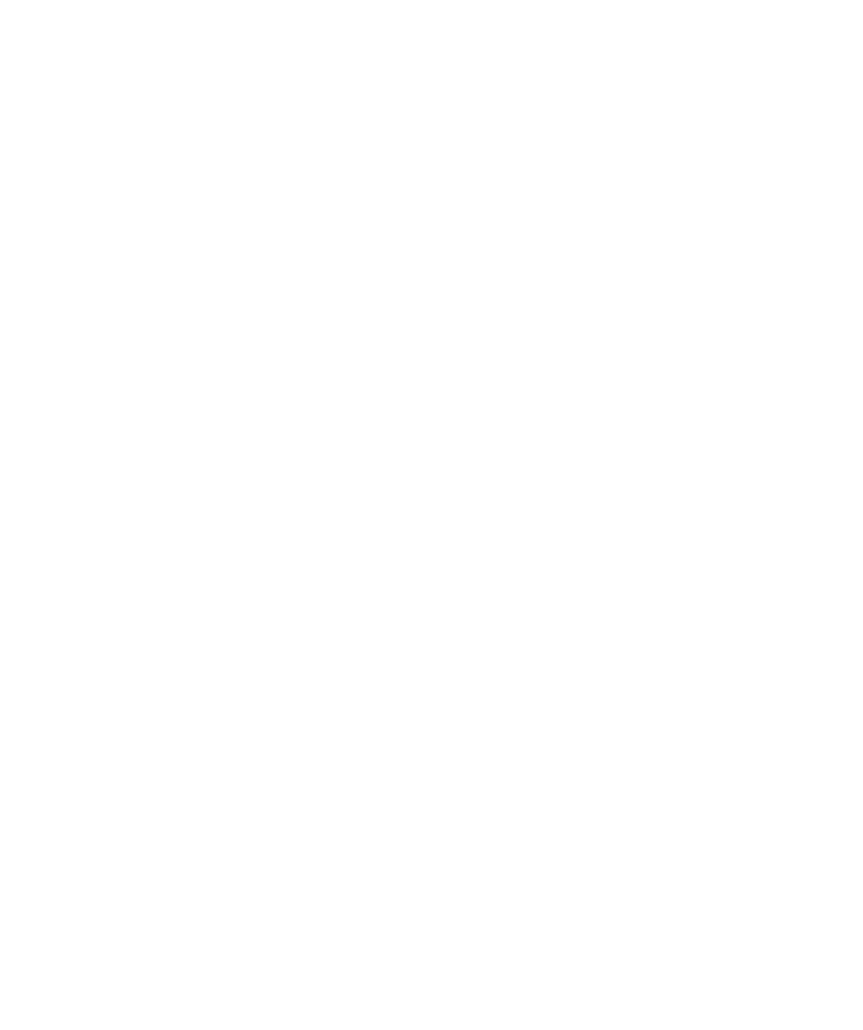
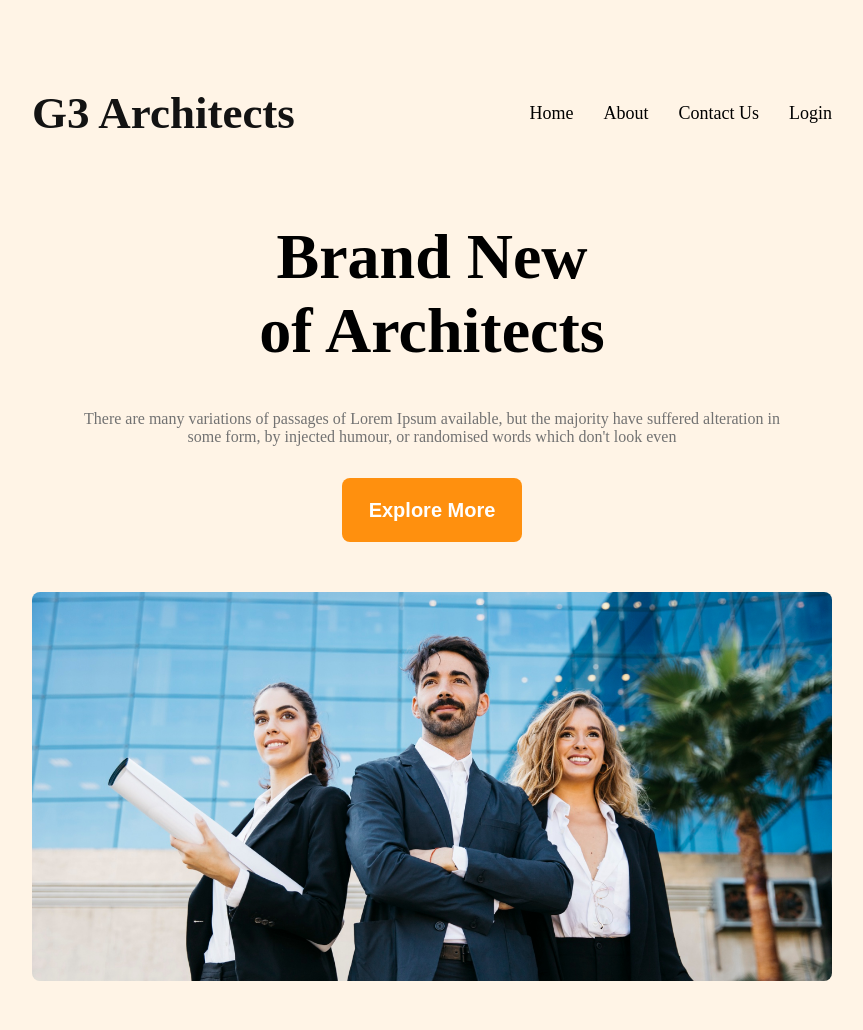
Before and after one commit to mdshahco/g3-architects-main, a plain HTML site: page index.html in a window 1280 px wide. Shown: the whole page, without its empty margins (208-1071 px from the left). Before the commit the page ends 800 px from the top, so only its background shows below. Drawn offline with Linux system fonts and the light colour scheme.

Commit message:
header section done

```diff
--- a/index.html
+++ b/index.html
@@ -10,6 +10,34 @@
 
 </head>
 <body>
+    <header class="header">
+        <!-- nav started -->
+        <nav>
+            <div class="site-logo"><h2>G3 Architects</h2></div>
+            <div class="nav-bar">
+                <ul>
+                    <li><a href="index.html"></a>Home</li>
+                    <li><a href="#"></a>About</li>
+                    <li><a href="#"></a>Contact Us</li>
+                    <li><a href="#"></a>Login</li>
+                </ul>
+            </div>
+        </nav>
+        <!-- nav ended -->
+        <div class="heading">
+            <h1 class="header-title">Brand New <br> of Architects
+            </h1>
+            <p class="header-discription">There are many variations of passages of Lorem Ipsum available, but the majority have suffered alteration in<br> some form, by injected humour, or randomised words which don't look even</p>
+            <button class="explore-btn">Explore More</button>
+        </div>
+        <div class="heading-bannar"><img src="images/banner.png" alt=""></div>
+    </header>
+    <!-- header section ended -->
+    <main>
 
+    </main>
+    <footer>
+
+    </footer>
 </body>
 </html>
--- a/styles/style.css
+++ b/styles/style.css
@@ -0,0 +1,75 @@
+/* font styles added */
+  @import url('https://fonts.googleapis.com/css2?family=Work+Sans&display=swap');
+  /* ---------------------------- */
+  /* ---------------------------- */
+body{
+    margin: 0px;
+    padding: 0px;
+}
+  /* Header style started */
+.header{
+    background: rgba(255, 144, 14, 0.1);
+
+}
+nav{
+    display: flex;
+    justify-content: space-between;
+    align-items: center;
+    margin: 0px 240px;
+    padding-top: 50px;
+  }
+.site-logo h2{
+    font-weight: 700;
+    font-size: 45px;
+    color: #131313;
+  }
+  nav ul{
+    list-style: none;
+    display: flex;
+    gap: 30px;
+    font-weight: 500;
+    font-size: 18px;
+  }
+  ul li a{
+    text-decoration: none;
+    color: #424242;
+  }
+  /* nav ended */
+/* header title started */
+.heading{
+    margin: 0px 240px 50px 240px;
+    text-align: center;
+}
+.header-title{
+    font-weight: 700;
+    font-size: 64px;
+    text-align: center;
+}
+.header-discription{
+    color: #727272;
+    margin-top: 32px;
+    margin-bottom: 32px;
+}
+.explore-btn{
+    width: 180px;
+    height: 64px;
+    background: #FF900E;
+    border-radius: 8px;
+    border: none;
+    color: #FFFFFF;
+    font-weight: 600;
+    font-size: 20px;
+    text-align: center;
+}
+.heading-bannar{
+    margin: 0px 240px;
+
+
+}
+.heading-bannar img{
+    border-radius: 8px;
+    width: 100%;
+    margin-bottom: 45px;
+}
+/* header title ended */
+   /* Header style ended */
```
